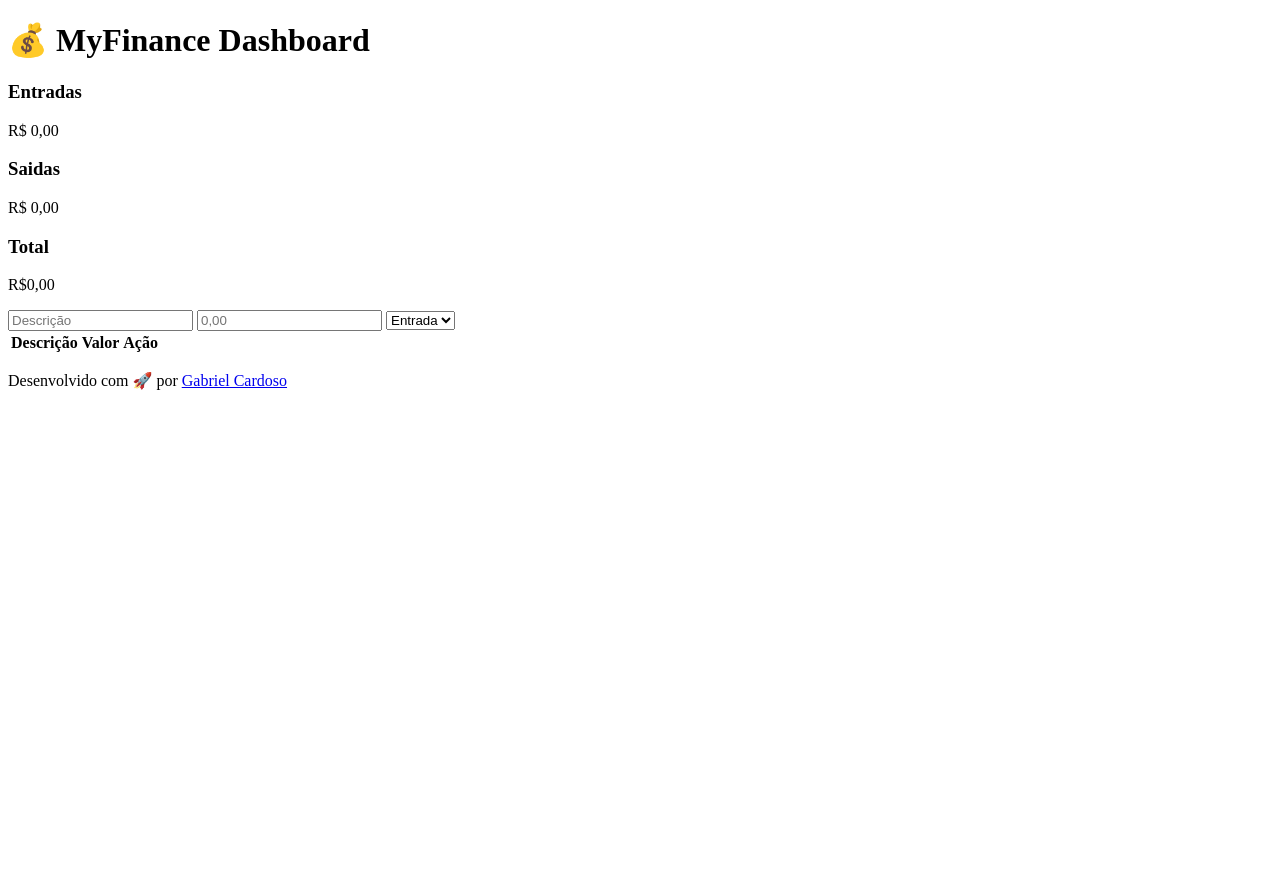
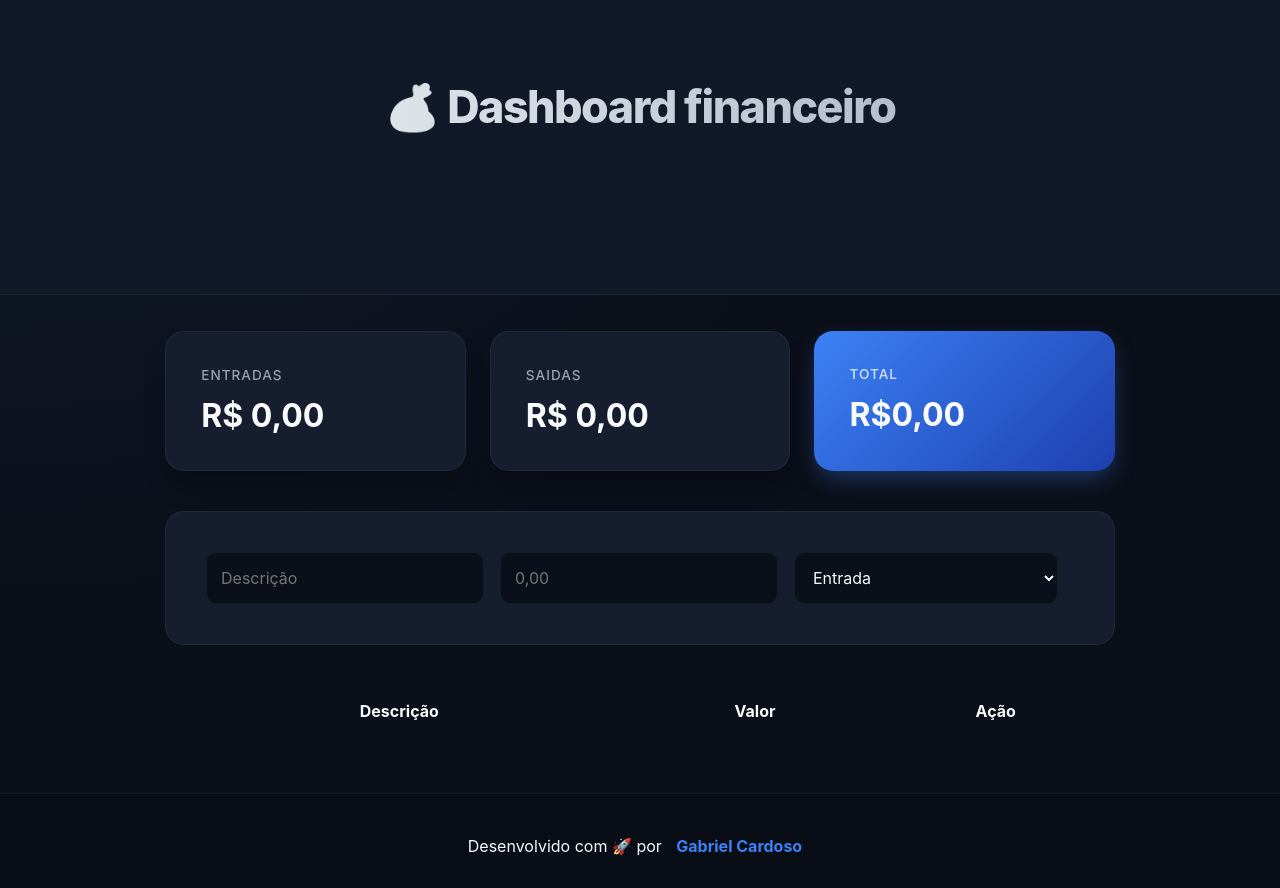
Before and after one commit to gabrielpoukas/Dashboard, a plain HTML site: page index.html in a window 1280 px wide. Before the commit the page ends 800 px from the top, so only its background shows below. Drawn offline with Linux system fonts and the light colour scheme.

Commit message:
update css

```diff
--- a/index.html
+++ b/index.html
@@ -9,7 +9,7 @@
 <body>
     <header>
 
-        <h1>💰 MyFinance Dashboard</h1>
+        <h1>💰 Dashboard financeiro</h1>
 
     </header>
 
@@ -73,11 +73,15 @@
     </main>
 
     <footer class="main-footer">
-        <p>Desenvolvido com 🚀 por
-            <a href="https://www.linkedin.com/in/gabriel-alexandre-marques-cardoso-0041101ab/" target="_blank" rel="noopener noreferrer">
-                Gabriel Cardoso
-            </a>
-        </p>
+        <div class="footer-wrapper">
+            <div class="footer-info">
+            </div>
+            <div class="footer-dev">
+                Desenvolvido com <span>🚀</span> por
+                <a href="https://www.linkedin.com/in/gabriel-alexandre-marques-cardoso-0041101ab/" target="_blank">Gabriel Cardoso</a>
+            </div>
+
+        </div>
     </footer>
 
 
--- a/styles.css
+++ b/styles.css
@@ -0,0 +1,199 @@
+
+:root {
+    --bg-body: #0b0f19;
+    --bg-card: #161d2f;
+    --bg-header: #111827;
+    --color-text: #f9fafb;
+    --color-text-muted: #9ca3af;
+
+    --green: #10b981;
+    --red: #f43f5e;
+    --primary: #3b82f6;
+    --glass-border: rgba(255, 255, 255, 0.05);
+}
+
+* {
+    margin: 0;
+    padding: 0;
+    box-sizing: border-box;
+    font-family: 'Inter', sans-serif;
+}
+
+body {
+    background-color: var(--bg-body);
+    background-image: radial-gradient(at 0% 0%, rgba(59, 130, 246, 0.08) 0, transparent 50%);
+    color: var(--color-text);
+    display: flex;
+    flex-direction: column;
+    min-height: 100vh;
+}
+
+header {
+    background: var(--bg-header);
+    padding: 5rem 0 10rem;
+    text-align: center;
+    border-bottom: 1px solid var(--glass-border);
+}
+
+header h1 {
+    font-size: 2.8rem;
+    font-weight: 800;
+    letter-spacing: -1.5px;
+    background: linear-gradient(to right, #ffffff, #94a3b8);
+    -webkit-background-clip: text;
+    -webkit-text-fill-color: transparent;
+}
+
+.container {
+    flex: 1;
+    width: 90%;
+    max-width: 950px;
+    margin: 1rem auto 4rem;
+    position: relative;
+    z-index: 10;
+    padding-top: 20px;
+}
+
+#balance {
+    display: grid;
+    grid-template-columns: repeat(3, 1fr);
+    gap: 1.5rem;
+    margin-bottom: 2.5rem;
+}
+
+.card {
+    background: var(--bg-card);
+    padding: 2.2rem;
+    border-radius: 1.2rem;
+    border: 1px solid var(--glass-border);
+    box-shadow: 0 20px 25px -5px rgba(0, 0, 0, 0.3);
+    transition: transform 0.3s ease;
+}
+
+.card:hover {
+    transform: translateY(-5px);
+}
+
+.card.total {
+    background: linear-gradient(135deg, #3b82f6 0%, #1e40af 100%);
+    border: none;
+    box-shadow: 0 10px 25px -5px rgba(59, 130, 246, 0.4);
+}
+
+.card h3 {
+    font-size: 0.85rem;
+    font-weight: 500;
+    color: var(--color-text-muted);
+    text-transform: uppercase;
+    letter-spacing: 1px;
+}
+
+.card.total h3 {
+    color: rgba(255, 255, 255, 0.8);
+}
+
+.card p {
+    font-size: 2rem;
+    font-weight: 700;
+    margin-top: 0.8rem;
+}
+
+#transaction {
+    background: var(--bg-card);
+    padding: 2.5rem;
+    border-radius: 1.2rem;
+    border: 1px solid var(--glass-border);
+    margin-bottom: 3rem;
+}
+
+#form {
+    display: grid;
+    grid-template-columns: 1fr 1fr 1fr auto;
+    gap: 1rem;
+
+}
+
+input, select, button {
+    padding: 14px;
+    border-radius: 10px;
+    border: 1px solid var(--glass-border);
+    background: var(--bg-body);
+    color: var(--color-text);
+    outline: none;
+    font-size: 1rem;
+
+}
+
+
+
+button[type="submit"] {
+    background: var(--primary);
+    color: white;
+    font-weight: 700;
+    cursor: pointer;
+    border: none;
+    padding: 0 2rem;
+    transition: 0.3s;
+}
+
+button[type="submit"]:hover {
+    filter: brightness(1.2);
+}
+
+/* 7. TABELA */
+table {
+    width: 100%;
+    border-spacing: 0 0.5rem;
+}
+
+td {
+    background: var(--bg-card);
+    padding: 1.2rem 2rem;
+}
+
+tr td:first-child { border-radius: 12px 0 0 12px; }
+tr td:last-child { border-radius: 0 12px 12px 0; }
+
+.main-footer {
+    background: #090d16;
+    border-top: 1px solid var(--glass-border);
+    padding: 2rem 0;
+    margin-top: auto;
+    width: 100%;
+    display: flex;
+    justify-content: center;
+}
+
+.footer-wrapper {
+    width: 100%;
+    max-width: 950px;
+    display: flex;
+    flex-direction: column;
+    align-items: center;
+    gap: 10px;
+}
+.footer-dev a {
+    color: var(--primary);
+    text-decoration: none;
+    font-weight: 700;
+    transition: 0.3s ease;
+    padding: 5px 10px;
+    border-radius: 6px;
+}
+
+.footer-dev a:hover {
+    background: rgba(59, 130, 246, 0.1);
+    box-shadow: 0 0 15px rgba(59, 130, 246, 0.2);
+}
+
+.footer-info p {
+    color: var(--color-text-muted);
+    font-size: 0.85rem;
+}
+
+@media (max-width: 800px) {
+    #balance { grid-template-columns: 1fr; }
+    #form { grid-template-columns: 1fr; }
+    header { padding-bottom: 12rem; }
+    header h1 { font-size: 2rem; }
+}
```
